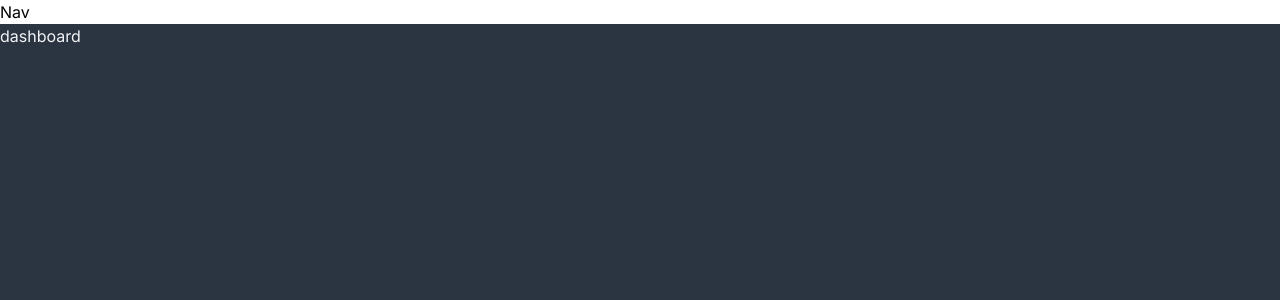
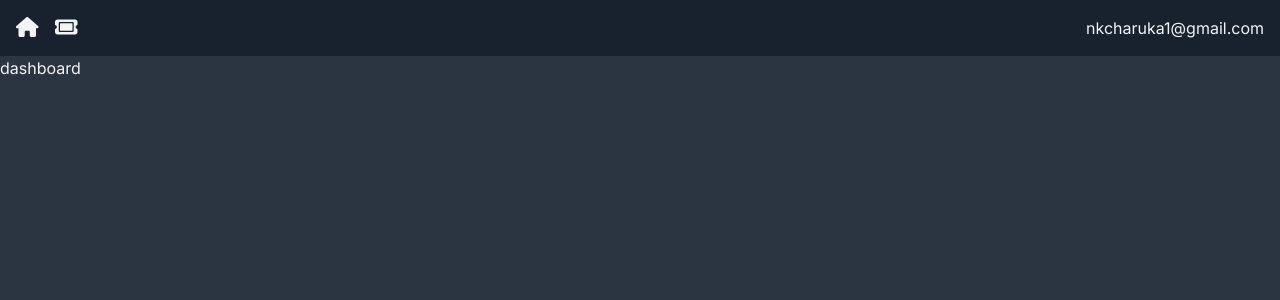
Before and after one commit to charukaonline/ticket-app-nextjs, a Next.js app: page / in a window 1280 px wide. Shown: the top 300 px of the page. Built offline with nearby package versions, Linux system fonts and the light colour scheme.

Commit message:
ui changes

```diff
--- a/app/globals.css
+++ b/app/globals.css
@@ -1,3 +1,12 @@
 @tailwind base;
 @tailwind components;
 @tailwind utilities;
+
+@layer components {
+  .icon {
+    @apply text-default-text text-xl;
+  }
+  .btn {
+    @apply hover:no-underline bg-blue-accent hover:bg-blue-accent-hover tracking-wider w-full text-center text-nav font-bold cursor-pointer uppercase px-4 py-2 rounded-md transition-colors block;
+  }
+}
--- a/app/{components}/Nav.jsx
+++ b/app/{components}/Nav.jsx
@@ -1,7 +1,24 @@
+import { faHome, faTicket } from "@fortawesome/free-solid-svg-icons";
+import { FontAwesomeIcon } from "@fortawesome/react-fontawesome";
 import React from "react";
+import Link from "next/link";
 
 const Nav = () => {
-  return <div>Nav</div>;
+  return (
+    <nav className="flex justify-between bg-nav p-4">
+      <div className="flex items-center space-x-4">
+        <Link href="/">
+          <FontAwesomeIcon icon={faHome} className="icon" />
+        </Link>
+        <Link href="/TicketPage/new">
+          <FontAwesomeIcon icon={faTicket} className="icon" />
+        </Link>
+      </div>
+      <div>
+        <p className="text-default-text">nkcharuka1@gmail.com</p>
+      </div>
+    </nav>
+  );
 };
 
 export default Nav;
```
